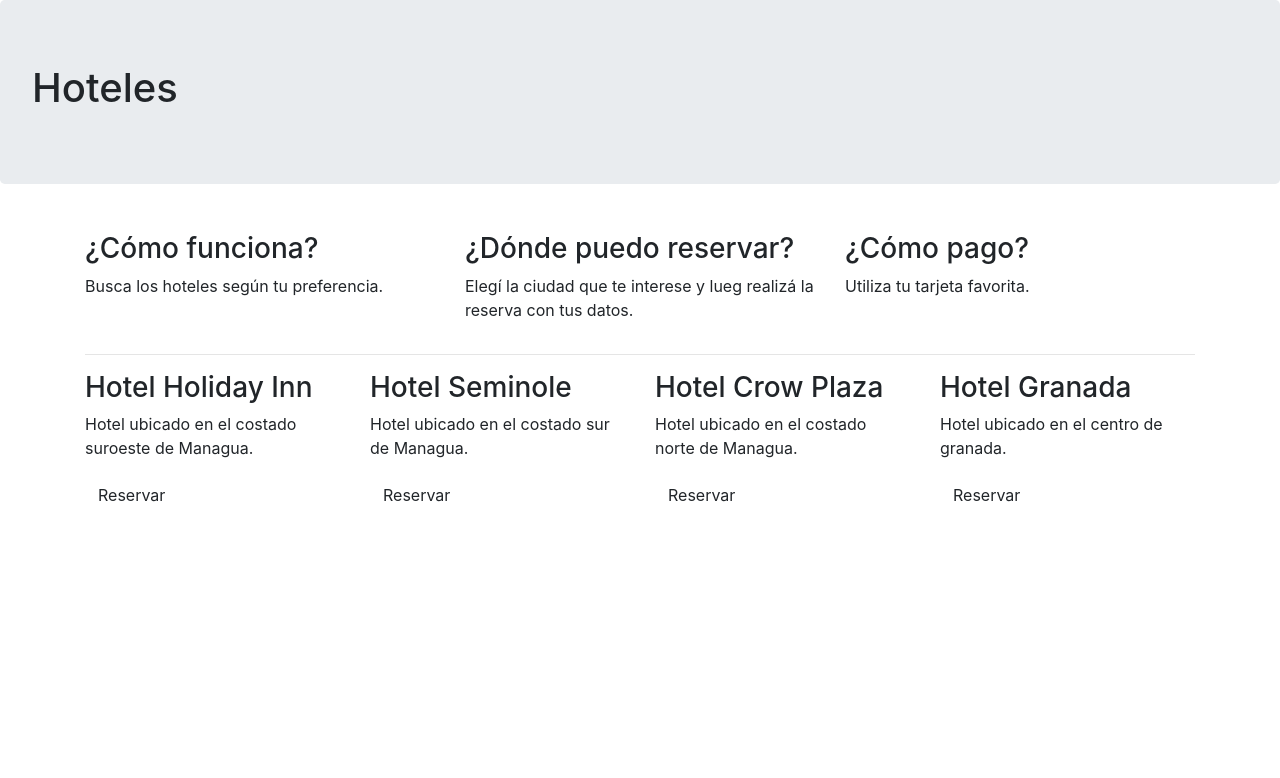
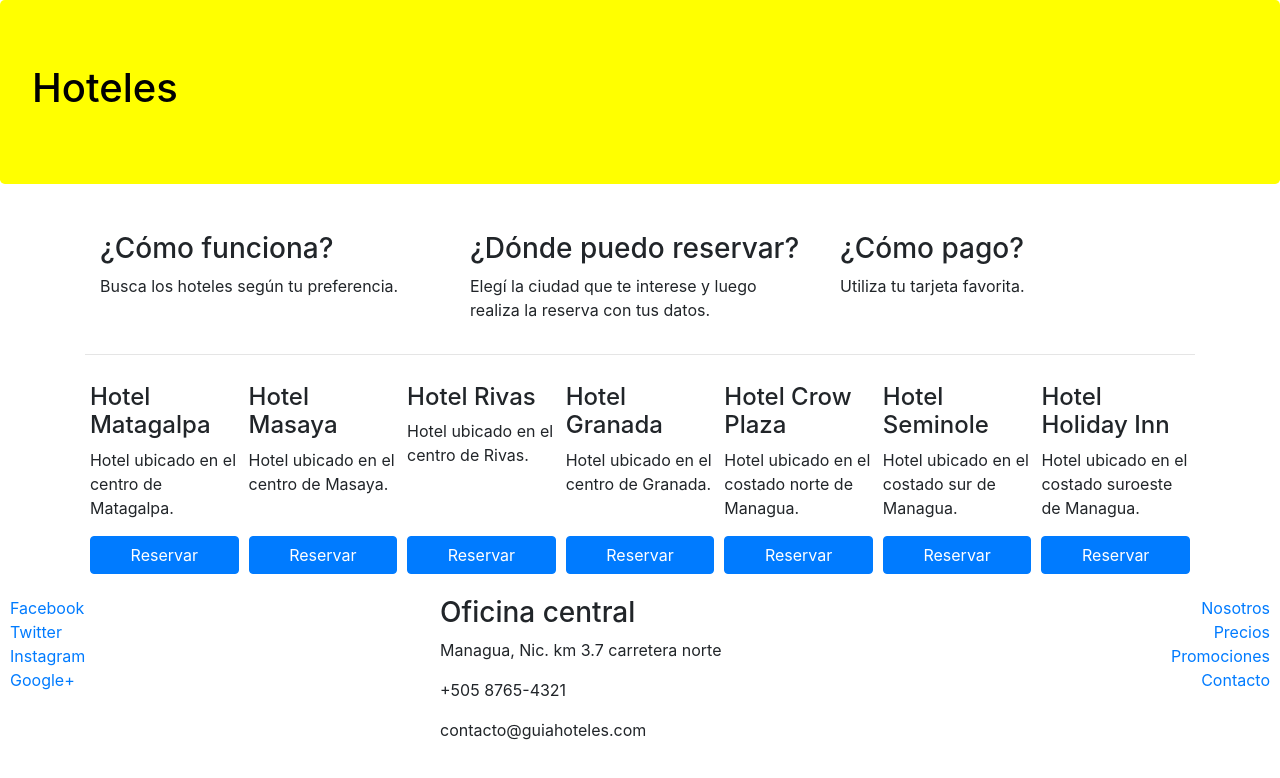
Before and after one commit to charlieToruno/guia-hoteles, a website: page index.html in a window 1280 px wide. Drawn offline with nearby package versions, Linux system fonts and the light colour scheme.

Commit message:
Agregamos footer y estilos con flex

```diff
--- /dev/null
+++ b/css/main.css
@@ -0,0 +1,20 @@
+.jumbotron {
+    background-color: yellow;
+    color: black;
+}
+
+footer {
+    padding: 10px 10px 0 10px;
+    margin-bottom: 0px;
+    margin-top: 10px;
+}
+
+.card-hotel {
+    flex: 1 150px;
+    padding: 2px 5px 2px 5px;
+    margin-top: 10px;
+}
+
+.btn-reserva {
+    width: 100%;
+}
--- a/index.html
+++ b/index.html
@@ -7,6 +7,10 @@
 
     <!--Bootstrap CSS-->
     <link rel="stylesheet" href="node_modules/bootstrap/dist/css/bootstrap.min.css">
+
+    <!--Mai CSS-->
+    <link rel="stylesheet" href="css/main.css">
+
     <title>Guia de Hoteles</title>
 </head>
 
@@ -16,7 +20,7 @@
     </div>
 
     <div class="container">
-        <div class="row">
+        <div class="d-flex">
             <div class="col-sm-4">
                 <p>
                     <h3>¿Cómo funciona?</h3>
@@ -27,7 +31,7 @@
             <div class="col-sm-4">
                 <p>
                     <h3>¿Dónde puedo reservar?</h3>
-                    <p>Elegí la ciudad que te interese y lueg realizá la reserva con tus datos.</p>
+                    <p>Elegí la ciudad que te interese y luego realiza la reserva con tus datos.</p>
                 </p>
             </div>
 
@@ -41,32 +45,105 @@
 
         <hr>
 
-        <div class="row">
-            <div class="col-3">
-                <h3>Hotel Holiday Inn</h3>
-                <p>Hotel ubicado en el costado suroeste de Managua.</p>
-                <button class="btn">Reservar</button>
+        <div class="d-flex flex-wrap flex-row-reverse">
+            <div class="card-hotel d-flex flex-column justify-content-between">
+                <div>
+                    <h4>Hotel Holiday Inn</h4>
+                    <p>Hotel ubicado en el costado suroeste de Managua.</p>
+                </div>
+                <div>
+                    <button class="btn btn-primary btn-reserva">Reservar</button>
+                </div>
             </div>
 
-            <div class="col-3">
-                <h3>Hotel Seminole</h3>
-                <p>Hotel ubicado en el costado sur de Managua.</p>
-                <button class="btn">Reservar</button>
+            <div class="card-hotel d-flex flex-column justify-content-between">
+                <div>
+                    <h4>Hotel Seminole</h4>
+                    <p>Hotel ubicado en el costado sur de Managua.</p>
+                </div>
+                <div>
+                    <button class="btn btn-primary btn-reserva">Reservar</button>
+                </div>
             </div>
 
-            <div class="col-3">
-                <h3>Hotel Crow Plaza</h3>
-                <p>Hotel ubicado en el costado norte de Managua.</p>
-                <button class="btn">Reservar</button>
+            <div class="card-hotel d-flex flex-column justify-content-between">
+                <div>
+                    <h4>Hotel Crow Plaza</h4>
+                    <p>Hotel ubicado en el costado norte de Managua.</p>
+                </div>
+                <div>
+                    <button class="btn btn-primary btn-reserva">Reservar</button>
+                </div>
             </div>
 
-            <div class="col-3">
-                <h3>Hotel Granada</h3>
-                <p>Hotel ubicado en el centro de granada.</p>
-                <button class="btn">Reservar</button>
+            <div class="card-hotel d-flex flex-column justify-content-between">
+                <div>
+                    <h4>Hotel Granada</h4>
+                    <p>Hotel ubicado en el centro de Granada.</p>
+                </div>
+                <div>
+                    <button class="btn btn-primary btn-reserva">Reservar</button>
+                </div>
+            </div>
+
+            <div class="card-hotel d-flex flex-column justify-content-between">
+                <div>
+                    <h4>Hotel Rivas</h4>
+                    <p>Hotel ubicado en el centro de Rivas.</p>
+                </div>
+                <div>
+                    <button class="btn btn-primary btn-reserva">Reservar</button>
+                </div>
+            </div>
+
+            <div class="card-hotel d-flex flex-column justify-content-between">
+                <div>
+                    <h4>Hotel Masaya</h4>
+                    <p>Hotel ubicado en el centro de Masaya.</p>
+                </div>
+                <div>
+                    <button class="btn btn-primary btn-reserva">Reservar</button>
+                </div>
+            </div>
+
+            <div class="card-hotel d-flex flex-column justify-content-between">
+                <div>
+                    <h4>Hotel Matagalpa</h4>
+                    <p>Hotel ubicado en el centro de Matagalpa.</p>
+                </div>
+                <div>
+                    <button class="btn btn-primary btn-reserva">Reservar</button>
+                </div>
             </div>
         </div>
     </div>
+
+    <footer>
+        <div class="row">
+            <div class="col-sm-4 d-flex flex-column">
+                <a href="http://www.facebook.com">Facebook</a>
+                <a href="http://www.twitter.com">Twitter</a>
+                <a href="http://www.instagram.com">Instagram</a>
+                <a href="http://www.google-plus.com">Google+</a>
+            </div>
+
+            <div class="col-sm-4">
+                <address>
+                    <h3>Oficina central</h3>
+                    <p>Managua, Nic. km 3.7 carretera norte</p>
+                    <p>+505 8765-4321</p>
+                    <p>contacto@guiahoteles.com</p>
+                </address>
+            </div>
+
+            <div class="col-sm-4 d-flex flex-column align-items-end">
+                <a href="#">Nosotros</a>
+                <a href="#">Precios</a>
+                <a href="#">Promociones</a>
+                <a href="#">Contacto</a>
+            </div>
+        </div>
+    </footer>
 
     <script src="node_modules/jquery/dist/jquery.min.js"></script>
     <script src="node_modules/popper.js/dist/popper.min.js"></script>
```
